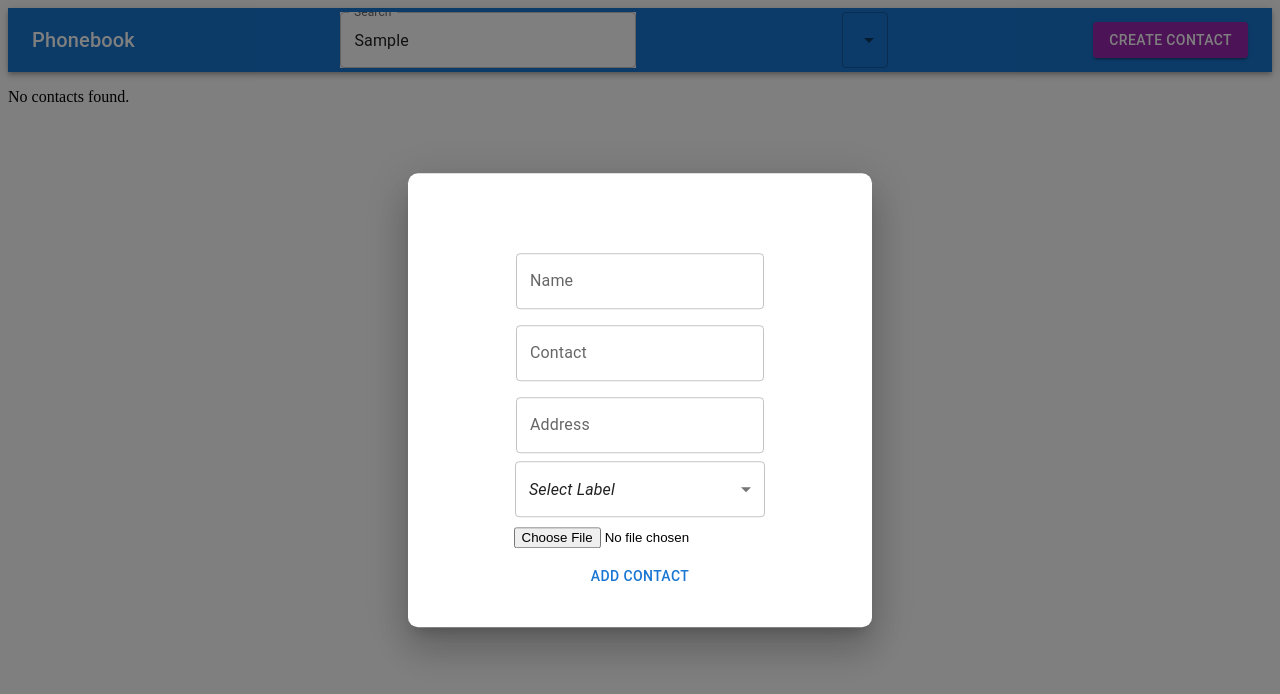
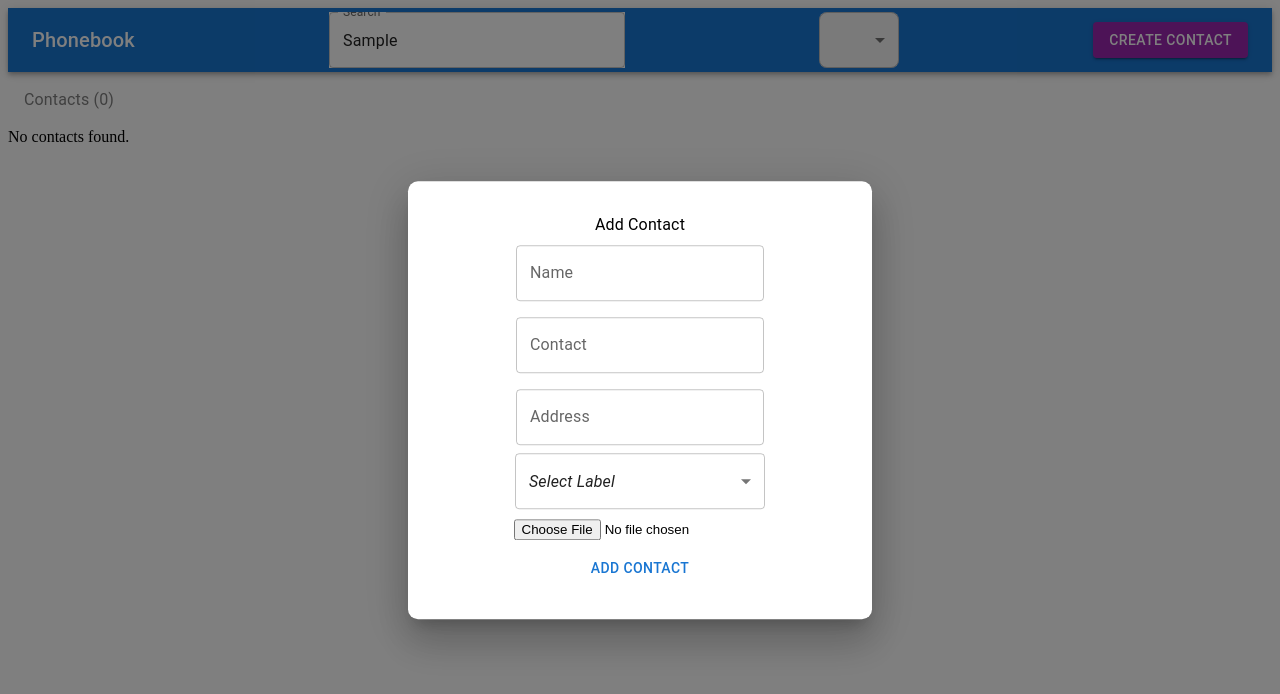
Before and after one commit to Karishma1735/PhoneBook, a React (Vite) app: page / in a window 1280 px wide. Both pictures are taken after typing "Sample" into the empty fields and a click on the button "CREATE CONTACT". Shown: the top 694 px of the page. Built offline with nearby package versions, Linux system fonts and the light colour scheme; some icons are missing.

Commit message:
added alphabetical arrangement and cloudinary

```diff
--- a/package.json
+++ b/package.json
@@ -14,6 +14,7 @@
     "@emotion/styled": "^11.14.1",
     "@mui/icons-material": "^7.3.5",
     "@mui/material": "^7.3.5",
+    "axios": "^1.13.2",
     "react": "^19.2.0",
     "react-dom": "^19.2.0",
     "react-redux": "^9.2.0",
--- a/src/components/ContactForm.jsx
+++ b/src/components/ContactForm.jsx
@@ -1,8 +1,10 @@
-import { Box, TextField, Select, MenuItem, Button } from '@mui/material';
+import { Box, TextField, Select, MenuItem, Button, Typography } from '@mui/material';
 import React, { useEffect, useState } from 'react';
 import { addcontacts, updateContact } from '../redux/actions';
 import { connect } from 'react-redux';
-function ContactForm({ addcontacts ,editingcontact,updateContact,handleClose}) {
+import axios from 'axios';
+
+function ContactForm({ addcontacts ,editingcontact, updateContact, handleClose }) {
   const [form, setForm] = useState({
     name: "",
     contact: "",
@@ -11,18 +13,6 @@ function ContactForm({ addcontacts ,editingcontact,updateContact,handleClose}) {
     image:"",
   });
 
-  useEffect(() => {
-    if (editingcontact) {
-      setForm({
-        name: editingcontact.name,
-        contact: editingcontact.contact,
-        address:editingcontact.address,
-        label:editingcontact.label,
-        image:editingcontact.image||"",
-      });
-    }
-  }, [editingcontact]);
-
   const handleChange = (e) => {
     setForm({
       ...form,
@@ -30,35 +20,37 @@ function ContactForm({ addcontacts ,editingcontact,updateContact,handleClose}) {
     });
   };
 
-  const handleImageUpload =(e)=>{
-    const file = e.target.files[0]
-    const reader = new FileReader()
+  const handleImageUpload = async (e) => {
+    const file = e.target.files[0];
 
-    reader.onloadend=()=>{
-        setForm({...form,image:reader.result})
+    const formData = new FormData();
+    formData.append('file', file);
+    formData.append('upload_preset', 'Phonebook_images');
+    formData.append('cloud_name', 'dtvwypwen');
+
+    try {
+      const response = await axios.post(`https://api.cloudinary.com/v1_1/dtvwypwen/image/upload`, formData);
+      setForm({ ...form, image: response.data.secure_url });
+    } catch (error) {
+      console.error("Error uploading image:", error);
     }
-   reader.readAsDataURL(file)
-  }
-  const handleSubmit = (e) => {
-    e.preventDefault()
-    console.log("Prevent default worked")
-    if (editingcontact) {
-      updateContact({
-        id: editingcontact.id,
+  };
+
+  const handleSubmit = () => {
+
+      addcontacts({
+        id: Date.now(),
+        bookmarked: false,
         ...form
       });
-    } else {
-      addcontacts({
-        id: Date.now(),
-        ...form
-      });
-      handleClose()
-    }
-    setForm({ name: "", contact: "",address:"",label:"" });
+      handleClose();
 
+    setForm({ name: "", contact: "", address: "", label: "", image: "" });
   };
+
   return (
-    <Box sx={{ display: "flex", flexDirection: "column", justifyContent: "center", alignItems: "center",marginTop:5 }}>
+    <Box sx={{ display: "flex", flexDirection: "column", justifyContent: "center", alignItems: "center"}}>
+      <Typography>Add Contact</Typography>
       <TextField
         name="name"
         label="Name"
@@ -89,32 +81,36 @@ function ContactForm({ addcontacts ,editingcontact,updateContact,handleClose}) {
         onChange={handleChange}
         displayEmpty
         sx={{
-            width:"250px"
+            width: "250px"
         }}
       >
-
-
         <MenuItem value=""><em>Select Label</em></MenuItem>
         <MenuItem value="Work">Work</MenuItem>
         <MenuItem value="Friend">Friend</MenuItem>
         <MenuItem value="Family">Family</MenuItem>
       </Select>
-        <input
+
+      <input
         type="file"
         accept="image/*"
         onChange={handleImageUpload}
         style={{ margin: '10px' }}
       />
-      <Button onClick={handleSubmit}>{editingcontact?"Update Contact":"Add contact"}</Button>
+
+      <Button onClick={handleSubmit}>
+        {editingcontact ? "Update Contact" : "Add Contact"}
+      </Button>
     </Box>
   );
 }
 
-const mapStateToProps = (state)=>({
-    editingcontact:state.contactsData.editingcontact
-})
+const mapStateToProps = (state) => ({
+  editingcontact: state.contactsData.editingcontact,
+});
+
 const mapDispatchToProps = {
   addcontacts,
   updateContact
 };
+
 export default connect(mapStateToProps, mapDispatchToProps)(ContactForm);
--- a/src/components/ContactItem.jsx
+++ b/src/components/ContactItem.jsx
@@ -3,29 +3,36 @@ import { Typography, Box, Button, Modal, TextField, Select, MenuItem, Avatar } f
 import { connect } from 'react-redux'
 import { deleteContact, toggleBookmark, updateContact } from '../redux/actions'
 import BookmarkIcon from '@mui/icons-material/Bookmark';
+import ModeEditIcon from '@mui/icons-material/ModeEdit';
+import DeleteOutlineIcon from '@mui/icons-material/DeleteOutline';
 
+function ContactItem({ contact, deleteContact, updateContact, toggleBookmark }) {
+  console.log(contact,"contact");
 
-
-function ContactItem({ contact, deleteContact, updateContact,toggleBookmark }) {
-  console.log("contact", contact)
   const [open, setOpen] = useState(false);
   const [editForm, setEditForm] = useState({
     name: contact.name,
     contact: contact.contact,
     address: contact.address,
     label: contact.label,
+    image:contact.image||""
   });
+
   const handleChange = (e) => {
     setEditForm({ ...editForm, [e.target.name]: e.target.value });
   };
+
   const handleSave = () => {
-    updateContact({ ...editForm, id: contact.id });
+
+    updateContact({ ...editForm, id: contact.id,image:contact.image });
     setOpen(false);
   };
-  const handleBookmark = ()=>{
-    toggleBookmark(contact.id)
-  }
-  const handleOPen = ()=>setOpen(true)
+
+  const handleBookmark = () => {
+    toggleBookmark(contact.id);
+  };
+
+  const handleOpen = () => setOpen(true);
   return (
     <Box sx={{ display: "flex", justifyContent: "space-around", boxShadow: 1, margin: 2, padding: 3, fontFamily: "sans-serif", fontSize: "20px" }}>
       <Avatar
@@ -33,32 +40,21 @@ function ContactItem({ contact, deleteContact, updateContact,toggleBookmark }) {
         alt={contact.name}
         sx={{ width: 56, height: 56 }}
       />
-      <Typography>{contact.name}</Typography>
-      <Typography>{contact.contact}</Typography>
-      <Typography>{contact.label}</Typography>
-      <Typography>{contact.address}</Typography>
-       <Box sx={{ mt: 1, display: "flex", gap: 1 }}>
-        <Button variant="contained" onClick={handleOPen}>
-        Edit
+      <Typography sx={{margin:3}}>{contact.name}</Typography>
+      <Typography sx={{margin:3}}>{contact.contact}</Typography>
+      <Typography sx={{margin:3}}>{contact.address}</Typography>
+      <Typography sx={{margin:3}}>{contact.label}</Typography>
+
+      <Box sx={{ mt: 1, display: "flex", gap: 1 }}>
+        <Button onClick={handleOpen}>
+          <ModeEditIcon color="#000000" />
         </Button>
-        <Button
-          color="error"
-          variant="contained"
-          onClick={() => deleteContact(contact.id)}
-        >
-          Delete
+        <Button color="error" onClick={() => deleteContact(contact.id)}>
+          <DeleteOutlineIcon color="error" />
         </Button>
-         <Button
-          onClick={handleBookmark}
-        >
-          <BookmarkIcon
-
-          color={contact.bookmarked ? "secondary" : "primary"}
-         />
-
+        <Button onClick={handleBookmark}>
+          <BookmarkIcon color={contact.bookmarked ? "secondary" : "primary"} />
         </Button>
-
-
       </Box>
       <Modal
         open={open}
@@ -77,7 +73,7 @@ function ContactItem({ contact, deleteContact, updateContact,toggleBookmark }) {
           }}
         >
           <Typography variant="h6" sx={{ mb: 2 }}>
-            Edit
+            Edit Contact
           </Typography>
           <TextField
             fullWidth
@@ -120,12 +116,13 @@ function ContactItem({ contact, deleteContact, updateContact,toggleBookmark }) {
         </Box>
       </Modal>
     </Box>
-  )
+  );
 }
 
 const mapDispatchToProps = {
   deleteContact,
   updateContact,
   toggleBookmark
-}
-export default connect(null, mapDispatchToProps)(ContactItem)
+};
+
+export default connect(null, mapDispatchToProps)(ContactItem);
--- a/src/components/ContactList.jsx
+++ b/src/components/ContactList.jsx
@@ -1,24 +1,34 @@
 import React from "react";
 import { connect } from "react-redux";
 import ContactItem from "./ContactItem";
+import { Box, Typography } from "@mui/material";
 
 function ContactList({ contacts, search ,filtering}) {
-   console.log('Current filtering value:', filtering);
+   console.log('Current filtering value:', contacts.length);
     const labelFiltered = filtering
     ? contacts.filter((c) => c.label === filtering)
     : contacts
   const filteredContacts = labelFiltered.filter((c) => c.name.includes(search));
 
-  const sortedContacts = filteredContacts.sort((a, b) => b.bookmarked - a.bookmarked);
+  const sortedContacts = filteredContacts.sort((a, b) => {
+    if(b.bookmarked!==a.bookmarked){
+      return b.bookmarked - a.bookmarked
+    }
+    if (a.name < b.name) return -1;
+    if (a.name > b.name) return 1;
+     return 0
+  });
 
   return (
-    <div>
+
+    <Box>
+       <Typography sx={{mt:2 ,color:"grey", ml:2}}>Contacts ({contacts.length})</Typography>
       {sortedContacts.length === 0 ? (
         <p>No contacts found.</p>
       ) : (
         sortedContacts.map((c) => <ContactItem key={c.id} contact={c} />)
       )}
-    </div>
+    </Box>
   );
 }
 
--- a/src/components/Navbar.jsx
+++ b/src/components/Navbar.jsx
@@ -59,14 +59,20 @@ function Navbar({searchuser,filterByLabel}) {
       <Select
   label="Label"
   onChange={(e) => filterByLabel(e.target.value)}
-        defaultValue=""
   color="white"
+  sx={{
+    backgroundColor: '#f5f5f5',
+    borderRadius: '8px',
+    fontSize: '16px',
+    width:"80px"
+  }}
 >
   <MenuItem value="">All</MenuItem>
   <MenuItem value="Family">Family</MenuItem>
   <MenuItem value="Friend">Friend</MenuItem>
   <MenuItem value="Work">Work</MenuItem>
 </Select>
+
           <Button
             variant="contained"
             color="secondary"
```
Also changed, not shown: 1 other file (tests, documents, lock files or other folders). Lines whose indentation alone changed are shown as unchanged.
